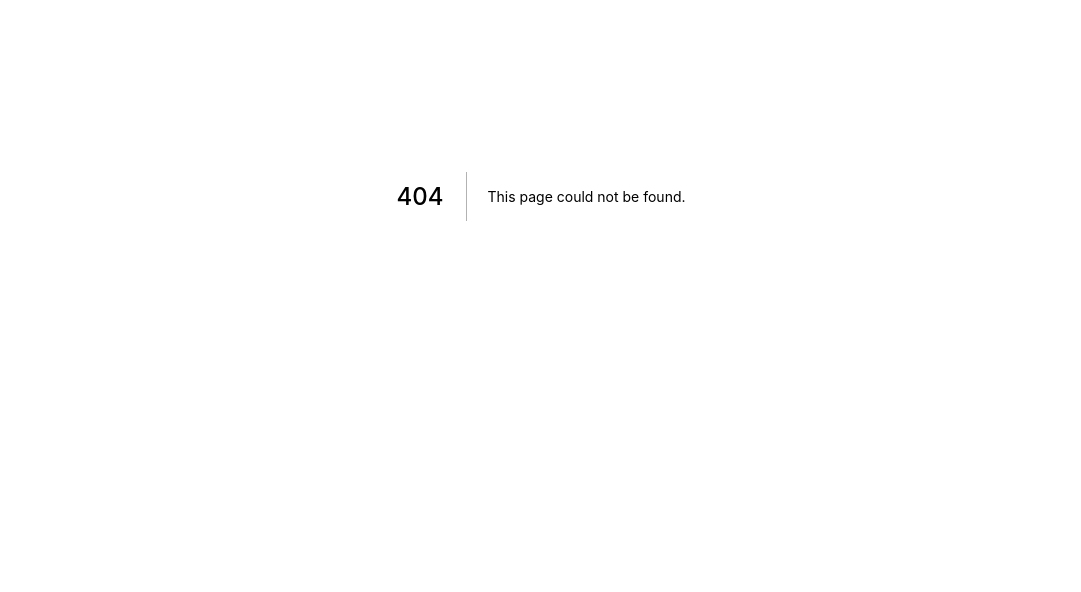
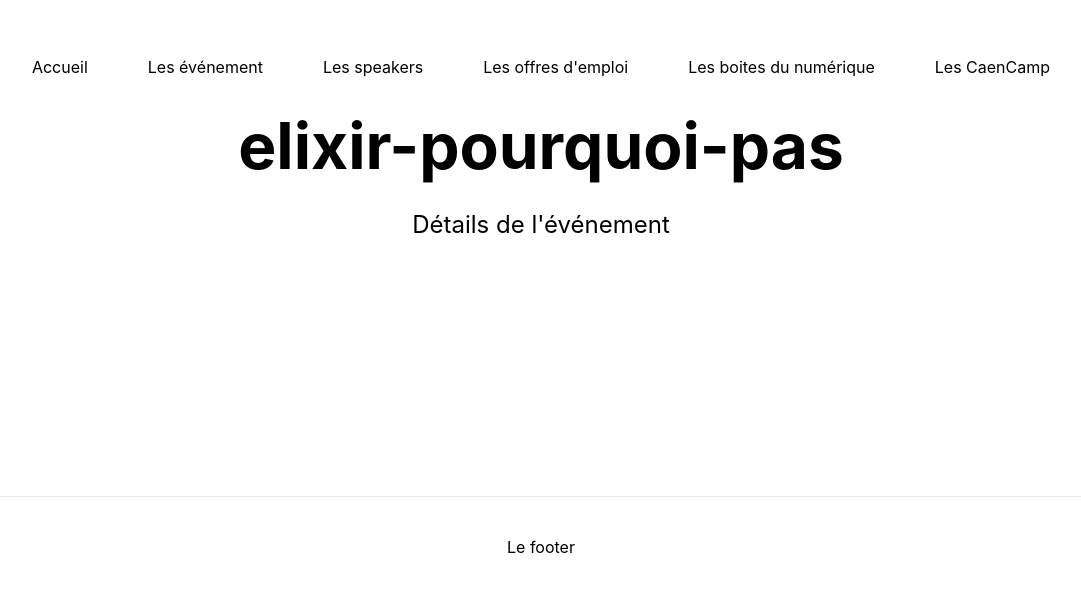
Before and after one commit to CaenCamp/front-next-caencamp, a Next.js app: page /evenements/elixir-pourquoi-pas in a window 1280 px wide. Before the commit this address had no page. Shown: the part 204-796 px from the top of the page, without its empty margins (99-1180 px from the left). Built offline with nearby package versions, Linux system fonts and the light colour scheme.

Commit message:
feat: Mise en place des pages principales

```diff
--- /dev/null
+++ b/components/Footer.js
@@ -0,0 +1,5 @@
+export const Footer = ({ styles }) => (
+    <footer className={styles.footer}>
+        <p>Le footer</p>
+    </footer>
+);
--- /dev/null
+++ b/components/Menu.js
@@ -0,0 +1,26 @@
+import Link from 'next/link';
+
+export const Menu = ({ styles }) => (
+    <nav>
+        <ul className={styles.nav}>
+            <li>
+                <Link href="/">Accueil</Link>
+            </li>
+            <li>
+                <Link href="/evenements">Les événement</Link>
+            </li>
+            <li>
+                <Link href="/speakers">Les speakers</Link>
+            </li>
+            <li>
+                <Link href="/jobs">Les offres d'emploi</Link>
+            </li>
+            <li>
+                <Link href="/annuaire">Les boites du numérique</Link>
+            </li>
+            <li>
+                <Link href="/about">Les CaenCamp</Link>
+            </li>
+        </ul>
+    </nav>
+);
--- a/pages/_app.js
+++ b/pages/_app.js
@@ -1,7 +1,7 @@
 import '../styles/globals.css';
 
-function MyApp({ Component, pageProps }) {
+function CaenCampApp({ Component, pageProps }) {
     return <Component {...pageProps} />;
 }
 
-export default MyApp;
+export default CaenCampApp;
--- /dev/null
+++ b/pages/evenements/[slug].js
@@ -0,0 +1,32 @@
+import { useRouter } from 'next/router';
+import Head from 'next/head';
+
+import styles from '../../styles/Home.module.css';
+import { Favicon } from '../../components/Favicon';
+import { Footer } from '../../components/Footer';
+import { Menu } from '../../components/Menu';
+
+const Event = () => {
+    const router = useRouter();
+    const { slug } = router.query;
+
+    return (
+        <div className={styles.container}>
+            <Head>
+                <title>{slug} - CaenCamp</title>
+                <Favicon />
+            </Head>
+
+            <main className={styles.main}>
+                <Menu styles={styles} />
+                <h1 className={styles.title}>{slug}</h1>
+
+                <p className={styles.description}>Détails de l'événement</p>
+            </main>
+
+            <Footer styles={styles} />
+        </div>
+    );
+};
+
+export default Event;
--- a/styles/Home.module.css
+++ b/styles/Home.module.css
@@ -1,3 +1,17 @@
+.nav {
+    padding: 2rem 0;
+    margin: 0;
+    text-align: center; /* centrer le texte */
+}
+.nav li {
+    display: inline;
+    list-style: none;
+}
+.nav a {
+    display: inline-block;
+    margin: 0 30px;
+}
+
 .container {
     min-height: 100vh;
     padding: 0 0.5rem;
@@ -67,8 +81,8 @@
     border-radius: 5px;
     padding: 0.75rem;
     font-size: 1.1rem;
-  font-family: Menlo, Monaco, Lucida Console, Liberation Mono, DejaVu Sans Mono,
-    Bitstream Vera Sans Mono, Courier New, monospace;
+    font-family: Menlo, Monaco, Lucida Console, Liberation Mono, DejaVu Sans Mono, Bitstream Vera Sans Mono, Courier New,
+        monospace;
 }
 
 .grid {
```
Also changed, not shown: components/Favicon.js (added, +9 -0 lines), pages/evenements/index.js (added, +32 -0 lines), pages/index.js (+12 -39 lines). Lines whose indentation alone changed are shown as unchanged.
